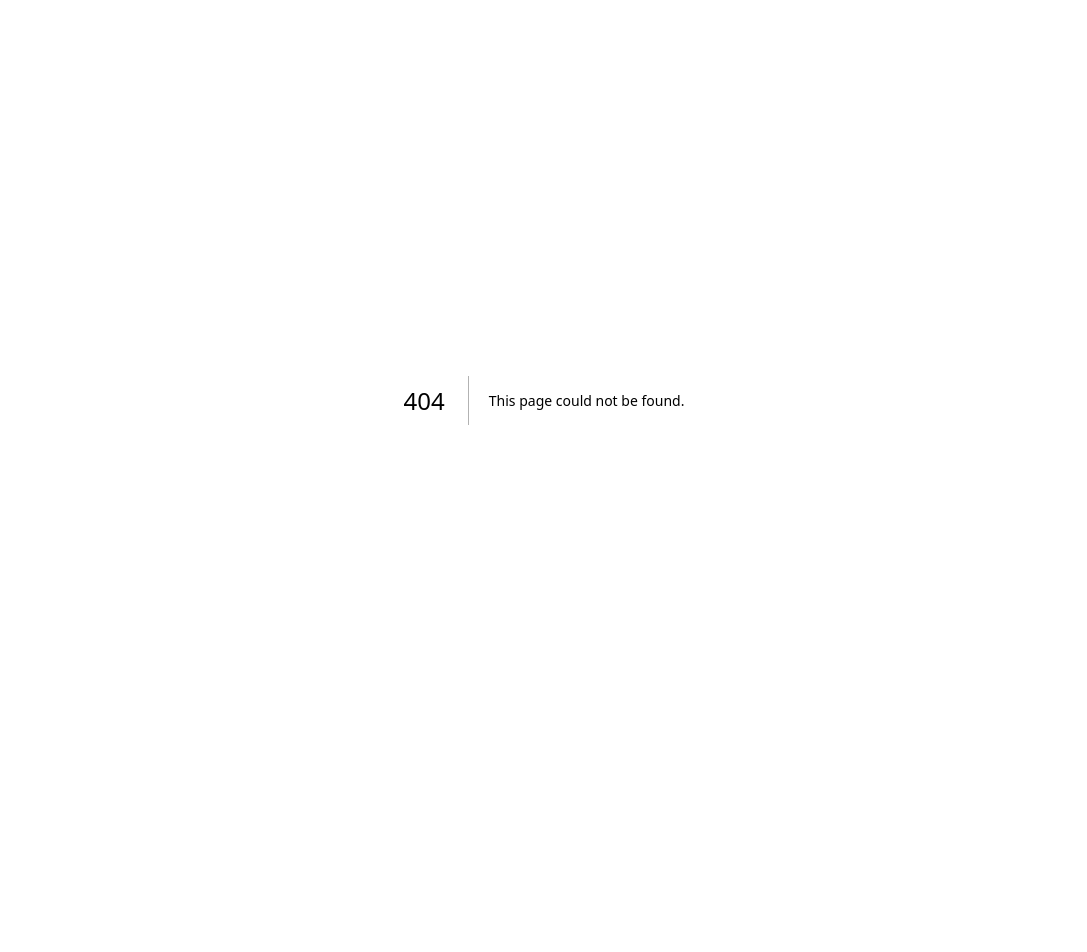
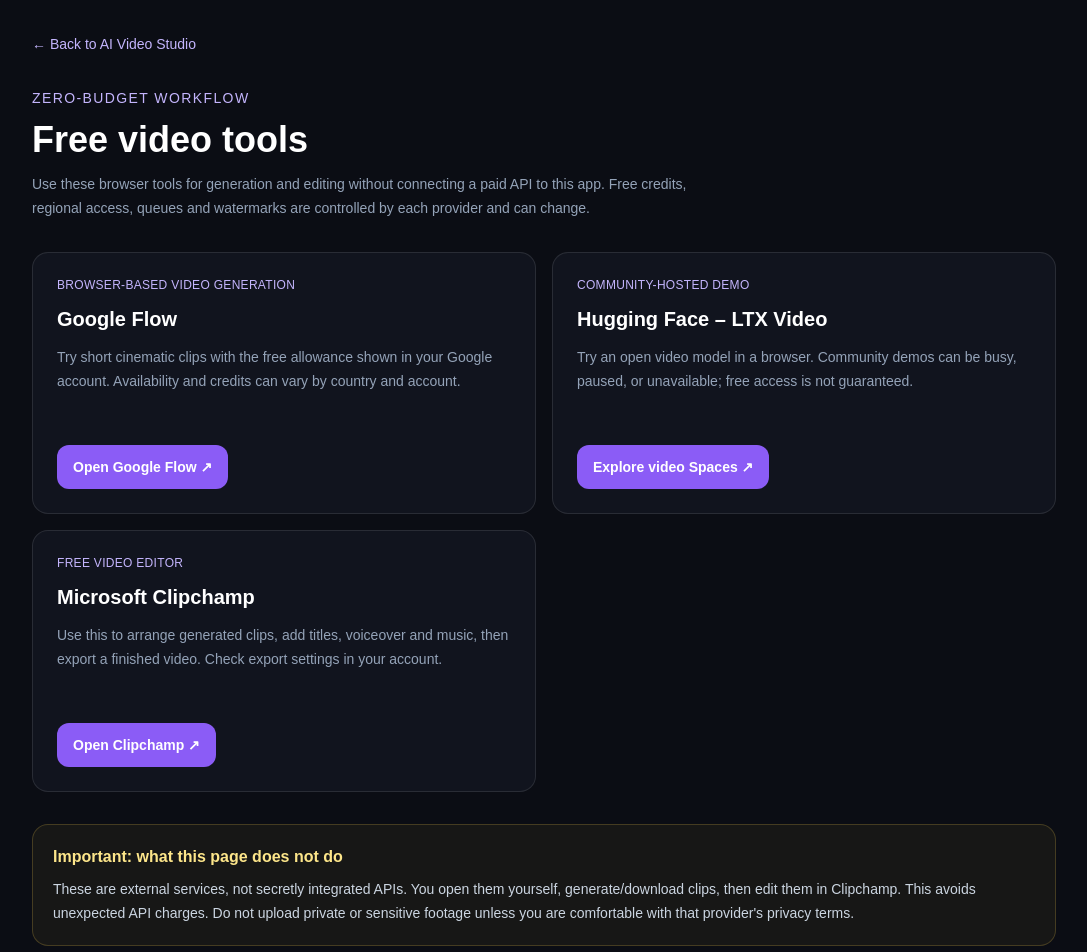
Before and after one commit to Toolnova1/AI-Video-Studio, a Next.js app: page /free-tools in a window 1280 px wide. Before the commit this address had no page. Shown: the top 952 px of the page, without its empty margins (96-1183 px from the left). Before the commit the page ends 800 px from the top, so only its background shows below. Built offline with nearby package versions, Linux system fonts and the light colour scheme.

Commit message:
Add zero-budget video tools page

```diff
--- /dev/null
+++ b/app/free-tools/page.tsx
@@ -0,0 +1,61 @@
+import Link from "next/link";
+
+const tools = [
+  {
+    name: "Google Flow",
+    type: "Browser-based video generation",
+    detail: "Try short cinematic clips with the free allowance shown in your Google account. Availability and credits can vary by country and account.",
+    href: "https://labs.google/fx/tools/flow",
+    action: "Open Google Flow"
+  },
+  {
+    name: "Hugging Face – LTX Video",
+    type: "Community-hosted demo",
+    detail: "Try an open video model in a browser. Community demos can be busy, paused, or unavailable; free access is not guaranteed.",
+    href: "https://huggingface.co/spaces",
+    action: "Explore video Spaces"
+  },
+  {
+    name: "Microsoft Clipchamp",
+    type: "Free video editor",
+    detail: "Use this to arrange generated clips, add titles, voiceover and music, then export a finished video. Check export settings in your account.",
+    href: "https://clipchamp.com/",
+    action: "Open Clipchamp"
+  }
+];
+
+export default function FreeToolsPage() {
+  return (
+    <main className="min-h-screen bg-[#0b0d14] px-5 py-8 text-white lg:px-8">
+      <div className="mx-auto max-w-5xl">
+        <Link href="/" className="text-sm text-violet-300 hover:text-violet-200">← Back to AI Video Studio</Link>
+        <p className="mt-8 text-sm font-medium tracking-widest text-violet-300">ZERO-BUDGET WORKFLOW</p>
+        <h1 className="mt-3 text-3xl font-semibold sm:text-4xl">Free video tools</h1>
+        <p className="mt-3 max-w-2xl text-sm leading-6 text-slate-400">
+          Use these browser tools for generation and editing without connecting a paid API to this app.
+          Free credits, regional access, queues and watermarks are controlled by each provider and can change.
+        </p>
+        <div className="mt-8 grid gap-4 md:grid-cols-2">
+          {tools.map((tool) => (
+            <article key={tool.name} className="rounded-2xl border border-white/10 bg-[#11141e] p-6">
+              <p className="text-xs font-medium uppercase tracking-wide text-violet-300">{tool.type}</p>
+              <h2 className="mt-3 text-xl font-semibold">{tool.name}</h2>
+              <p className="mt-3 min-h-20 text-sm leading-6 text-slate-400">{tool.detail}</p>
+              <a href={tool.href} target="_blank" rel="noreferrer" className="mt-5 inline-flex rounded-xl bg-violet-500 px-4 py-3 text-sm font-semibold text-white hover:bg-violet-400">
+                {tool.action} ↗
+              </a>
+            </article>
+          ))}
+        </div>
+        <section className="mt-8 rounded-2xl border border-amber-300/20 bg-amber-300/5 p-5">
+          <h2 className="font-semibold text-amber-200">Important: what this page does not do</h2>
+          <p className="mt-2 text-sm leading-6 text-slate-300">
+            These are external services, not secretly integrated APIs. You open them yourself, generate/download clips,
+            then edit them in Clipchamp. This avoids unexpected API charges. Do not upload private or sensitive footage
+            unless you are comfortable with that provider's privacy terms.
+          </p>
+        </section>
+      </div>
+    </main>
+  );
+}
```
